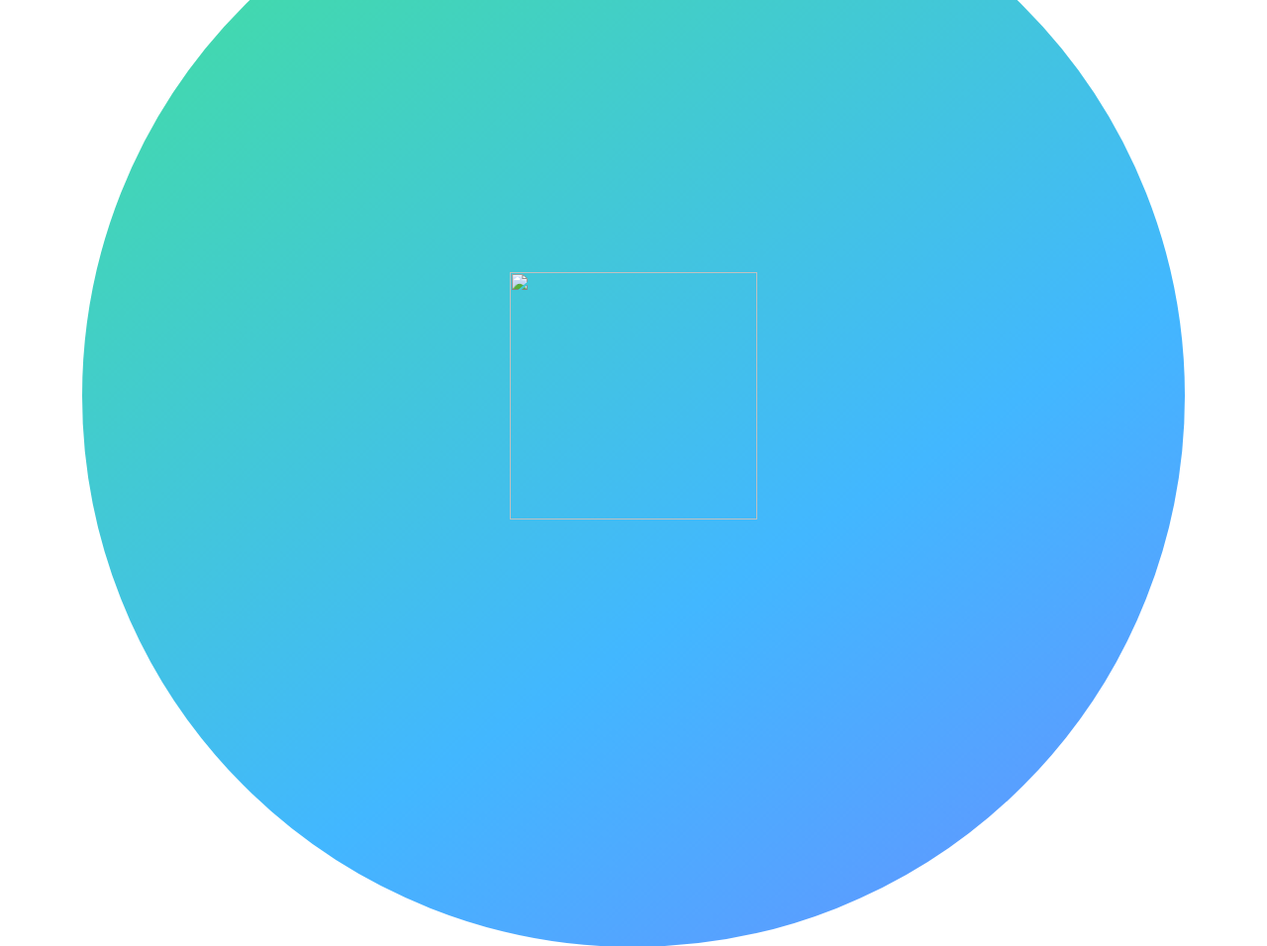
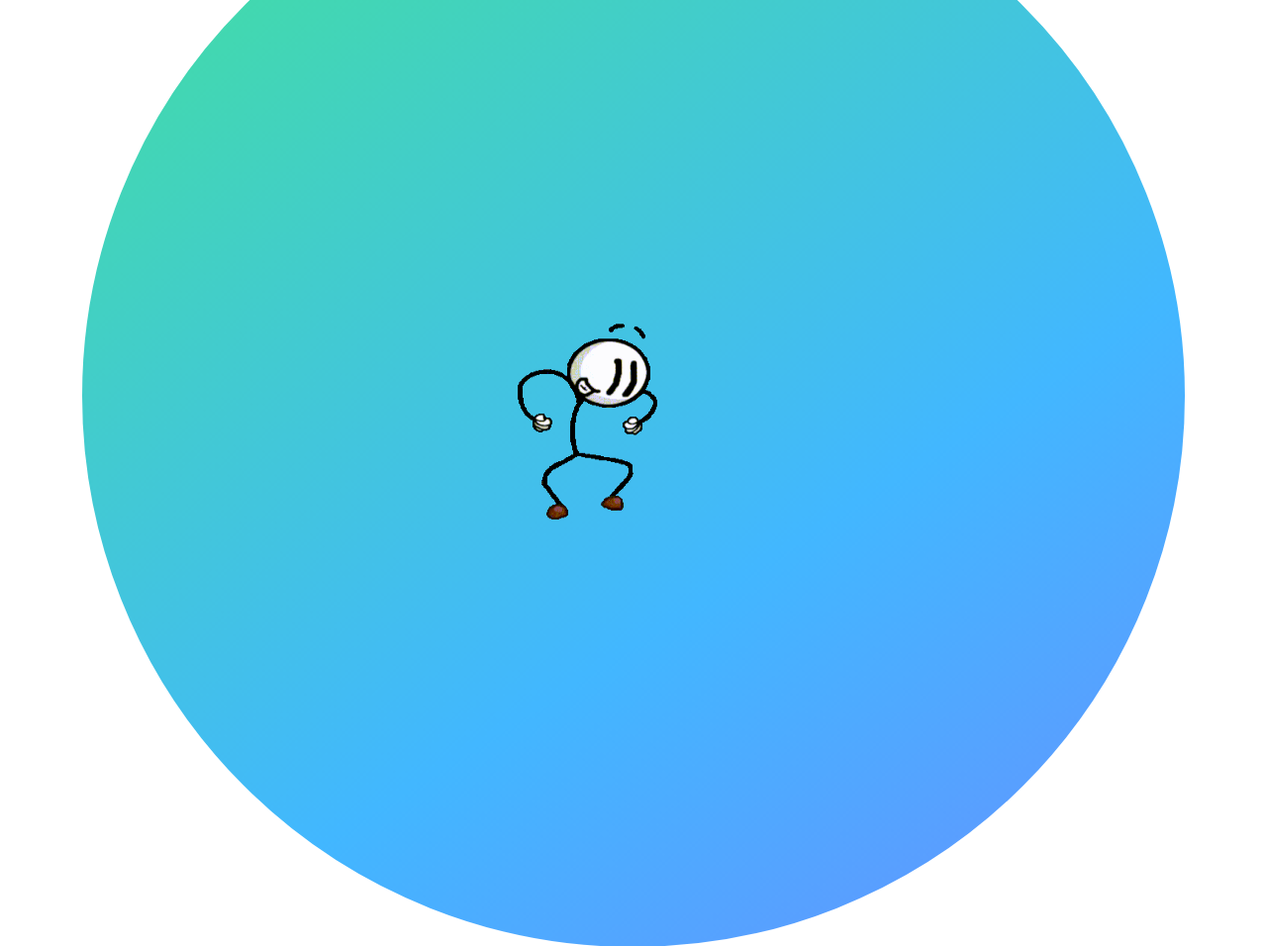
Before and after one commit to Cl4yt0nn/CSS-Animation, a plain HTML site: page index.html in a window 1280 px wide. Shown: the top 956 px of the page at 99% size. Drawn offline with Linux system fonts and the light colour scheme.

Commit message:
Update and rename anim.html to index.html

```diff
--- a/anim.html
+++ b/index.html
@@ -44,6 +44,6 @@
 </style>
 <body>
     <div id="circle"></div>
-    <img src="./Multimedia/Distraction_dance.webp">
+    <img src="./Distraction_dance.webp">
 </body>
 </html>
```
